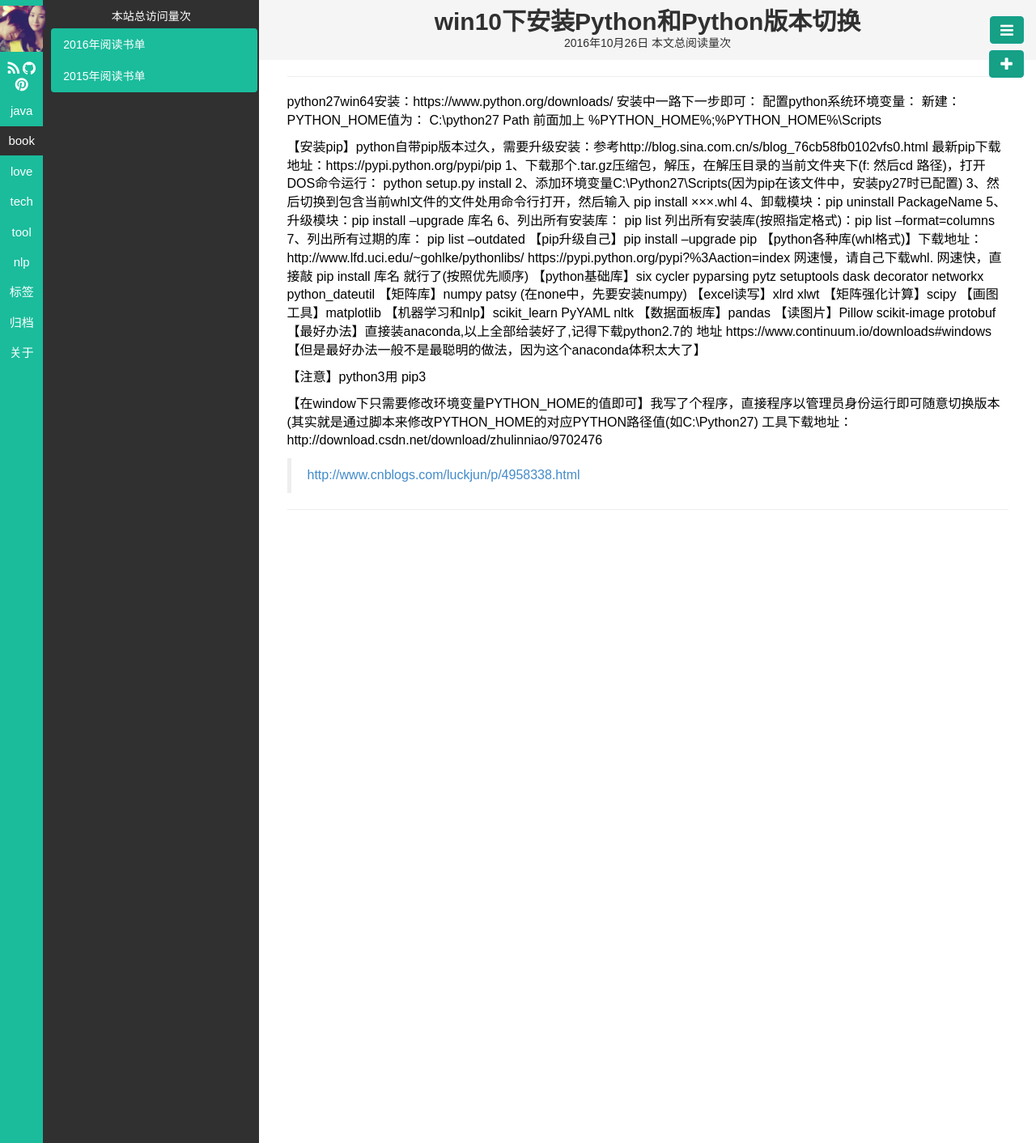
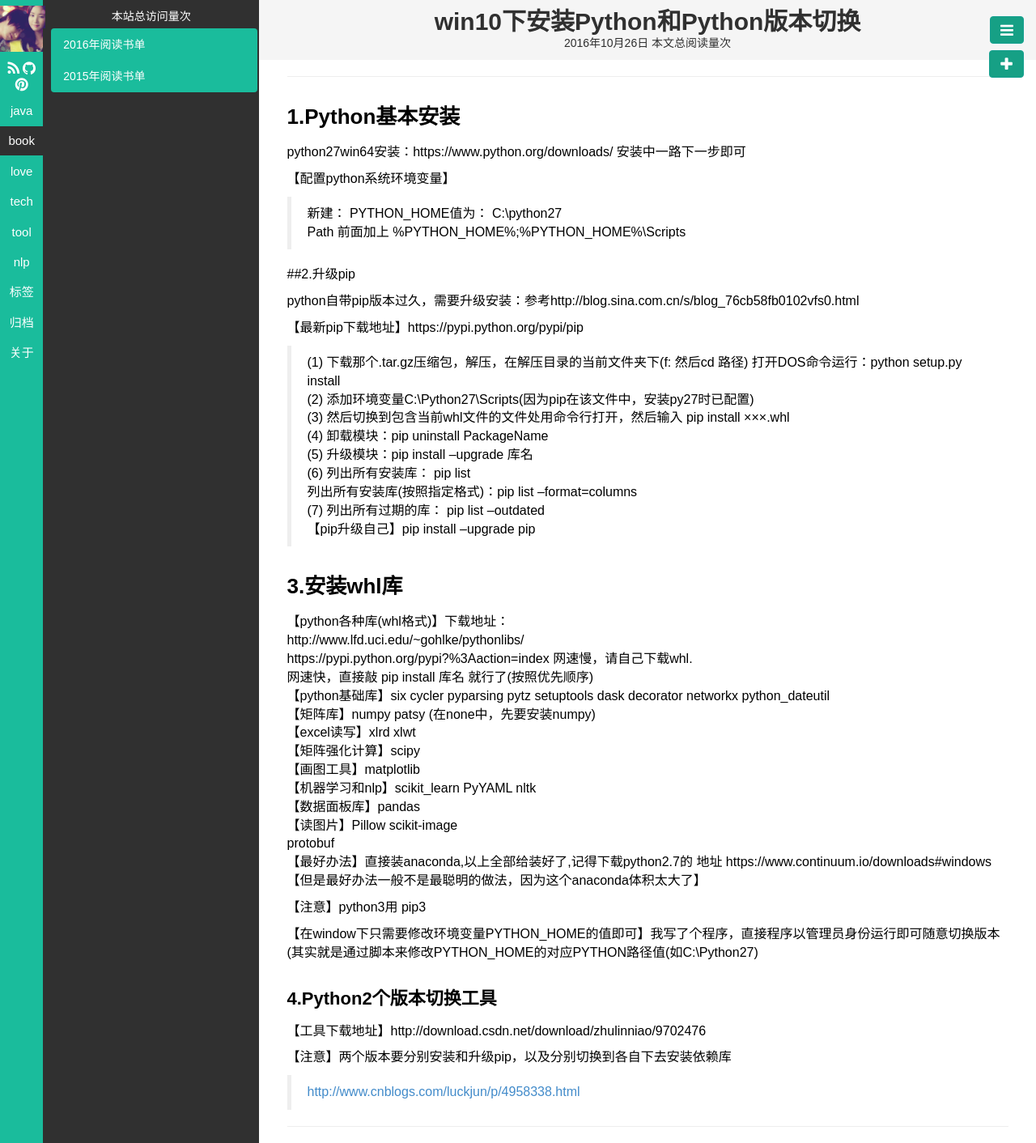
Before and after one commit to whaozl/whaozl.github.io, a Jekyll site: the page built from _posts/tool/2016-12-05-tool-python-install.md, in a window 1280 px wide. Shown: the whole page at 81% size. Built offline with Jekyll 4.4.1, drawn with Linux system fonts in a browser that asks for light colours; comment, search, counter and statistics services are not loaded.

Commit message:
修改Python安装文章格式

```diff
--- a/_posts/tool/2016-12-05-tool-python-install.md
+++ b/_posts/tool/2016-12-05-tool-python-install.md
@@ -9,25 +9,34 @@ keywords:
 description:
 ---
 
-python27win64安装：https://www.python.org/downloads/
-安装中一路下一步即可：
-	配置python系统环境变量：
-	新建： PYTHON_HOME值为： C:\python27
-       	Path 前面加上  %PYTHON_HOME%;%PYTHON_HOME%\Scripts
+## 1.Python基本安装
 
-【安装pip】python自带pip版本过久，需要升级安装：参考http://blog.sina.com.cn/s/blog_76cb58fb0102vfs0.html
-        最新pip下载地址：https://pypi.python.org/pypi/pip
-        1、下载那个.tar.gz压缩包，解压，在解压目录的当前文件夹下(f: 然后cd 路径)，打开DOS命令运行：
-           python setup.py install
-        2、添加环境变量C:\Python27\Scripts(因为pip在该文件中，安装py27时已配置)
-	    3、然后切换到包含当前whl文件的文件处用命令行打开，然后输入
-           pip install ×××.whl
-	   4、卸载模块：pip uninstall PackageName
-       5、升级模块：pip install --upgrade 库名
-       6、列出所有安装库： pip list
-            列出所有安装库(按照指定格式)：pip list --format=columns
-       7、列出所有过期的库： pip list --outdated
-【pip升级自己】pip install --upgrade pip
+python27win64安装：https://www.python.org/downloads/  安装中一路下一步即可
+
+【配置python系统环境变量】
+
+> 新建： PYTHON_HOME值为： C:\python27
+> Path 前面加上  %PYTHON_HOME%;%PYTHON_HOME%\Scripts
+
+
+##2.升级pip
+
+python自带pip版本过久，需要升级安装：参考http://blog.sina.com.cn/s/blog_76cb58fb0102vfs0.html
+
+【最新pip下载地址】https://pypi.python.org/pypi/pip
+
+> (1) 下载那个.tar.gz压缩包，解压，在解压目录的当前文件夹下(f: 然后cd 路径)  打开DOS命令运行：python setup.py install
+> (2) 添加环境变量C:\Python27\Scripts(因为pip在该文件中，安装py27时已配置)
+> (3) 然后切换到包含当前whl文件的文件处用命令行打开，然后输入 pip install ×××.whl
+> (4) 卸载模块：pip uninstall PackageName
+> (5) 升级模块：pip install --upgrade 库名
+> (6) 列出所有安装库： pip list
+>      列出所有安装库(按照指定格式)：pip list --format=columns
+>  (7) 列出所有过期的库： pip list --outdated
+> 【pip升级自己】pip install --upgrade pip
+
+## 3.安装whl库
+
 【python各种库(whl格式)】下载地址：
  	http://www.lfd.uci.edu/~gohlke/pythonlibs/
 	https://pypi.python.org/pypi?%3Aaction=index
@@ -45,11 +54,14 @@ protobuf
 【最好办法】直接装anaconda,以上全部给装好了,记得下载python2.7的 地址 https://www.continuum.io/downloads#windows
 【但是最好办法一般不是最聪明的做法，因为这个anaconda体积太大了】
 
-
 【注意】python3用 pip3
 
 【在window下只需要修改环境变量PYTHON_HOME的值即可】我写了个程序，直接程序以管理员身份运行即可随意切换版本(其实就是通过脚本来修改PYTHON_HOME的对应PYTHON路径值(如C:\Python27)
-工具下载地址：http://download.csdn.net/download/zhulinniao/9702476
 
+### 4.Python2个版本切换工具
+
+【工具下载地址】http://download.csdn.net/download/zhulinniao/9702476
+
+【注意】两个版本要分别安装和升级pip，以及分别切换到各自下去安装依赖库
 
 > [http://www.cnblogs.com/luckjun/p/4958338.html](http://www.cnblogs.com/luckjun/p/4958338.html)
```
